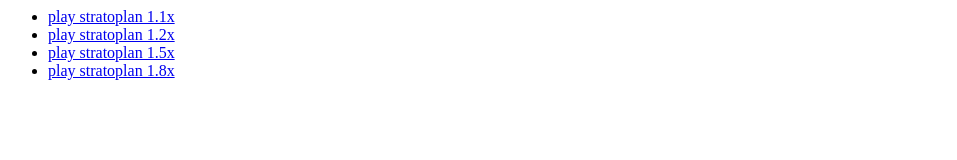
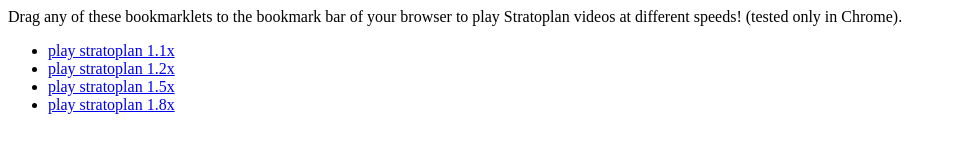
Before and after one commit to mandrigin/mandrigin.github.io, a plain HTML site: page stratoplan.html in a window 1280 px wide. Shown: the whole page, without its empty margins (0-957 px from the left). Drawn offline with Linux system fonts and the light colour scheme.

Commit message:
description

```diff
--- a/stratoplan.html
+++ b/stratoplan.html
@@ -1,5 +1,7 @@
 <html>
   <body>
+   Drag any of these bookmarklets to the bookmark bar of your browser to play Stratoplan videos at different speeds!
+   (tested only in Chrome).
    <ul>
    <li><a href="javascript:(function(){document.getElementsByTagName('video')[0].playbackRate=1.1;document.getElementsByTagName('video')[0].play();})()">play stratoplan 1.1x</a></li>
    <li><a href="javascript:(function(){document.getElementsByTagName('video')[0].playbackRate=1.2;document.getElementsByTagName('video')[0].play();})()">play stratoplan 1.2x</a></li>
```
